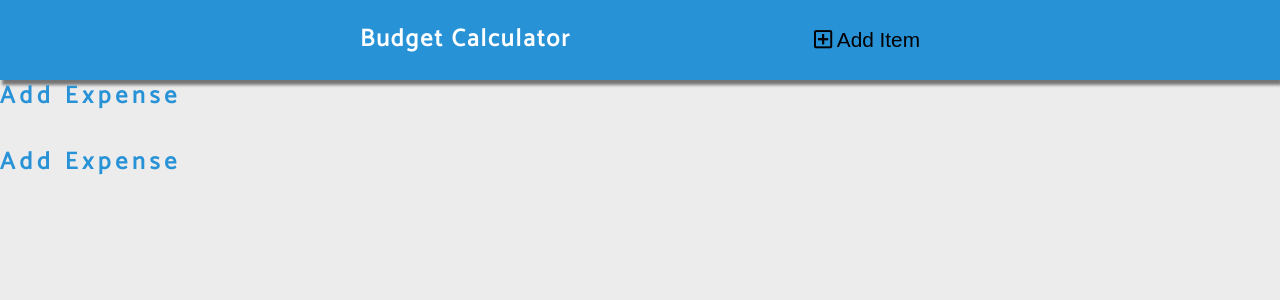
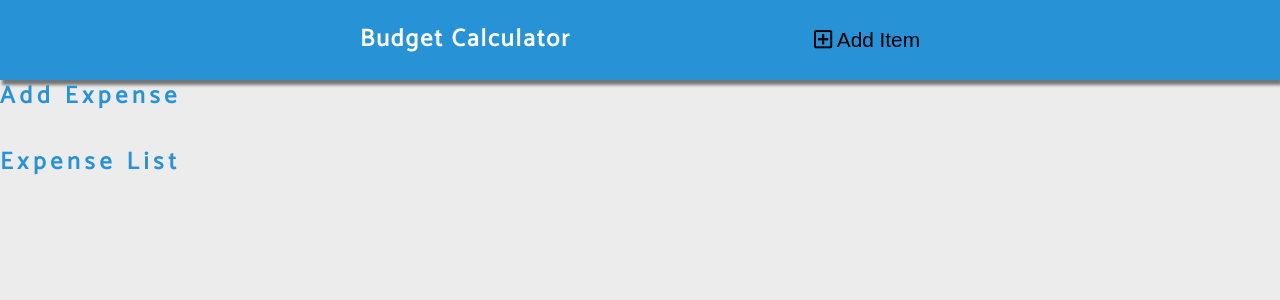
Before and after one commit to BeataJ/budget-calculator-svelte, a Svelte app: page / in a window 1280 px wide. Shown: the top 300 px of the page. Built offline with nearby package versions, Linux system fonts and the light colour scheme.

Commit message:
export title

```diff
--- a/src/Title.svelte
+++ b/src/Title.svelte
@@ -1,3 +1,7 @@
+<script>
+  export let title;
+</script>
+
 <div class="main-title">
-  <h2>add expense</h2>
+  <h2>{title}</h2>
 </div>
```
